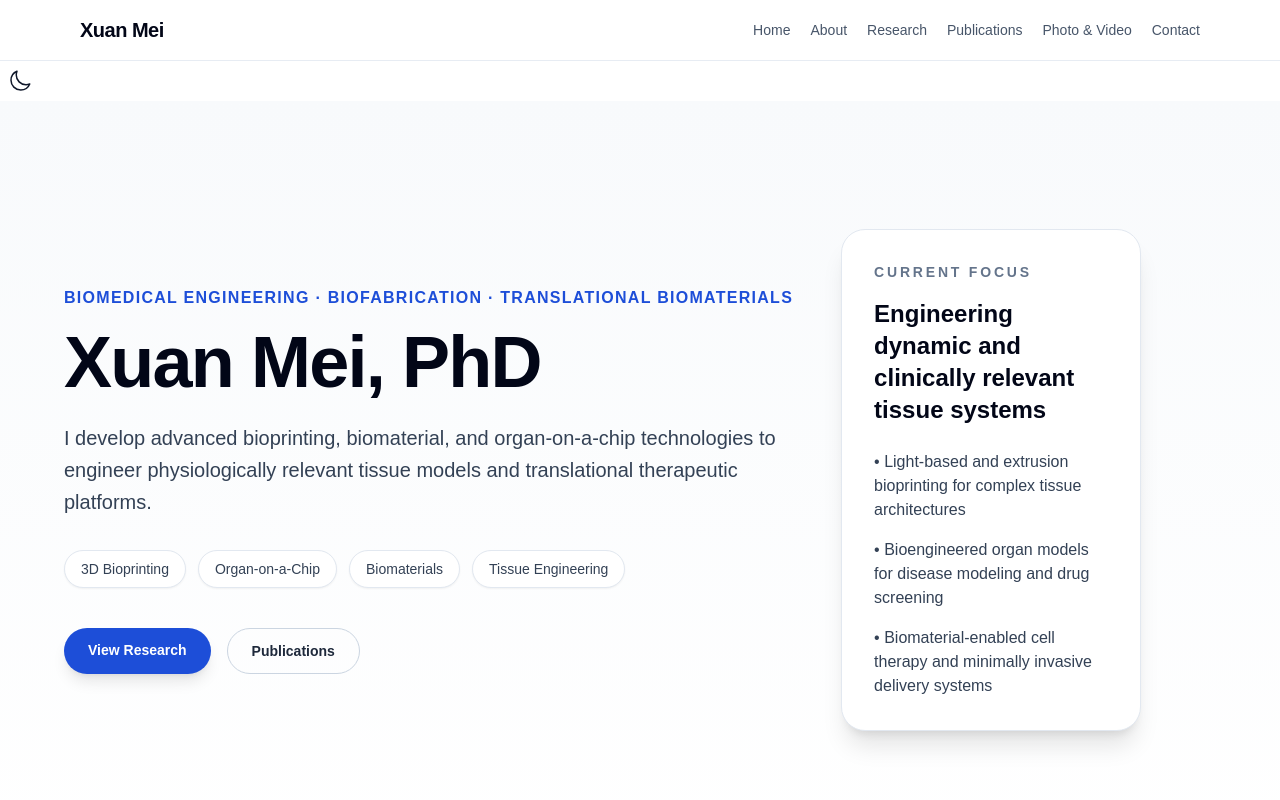
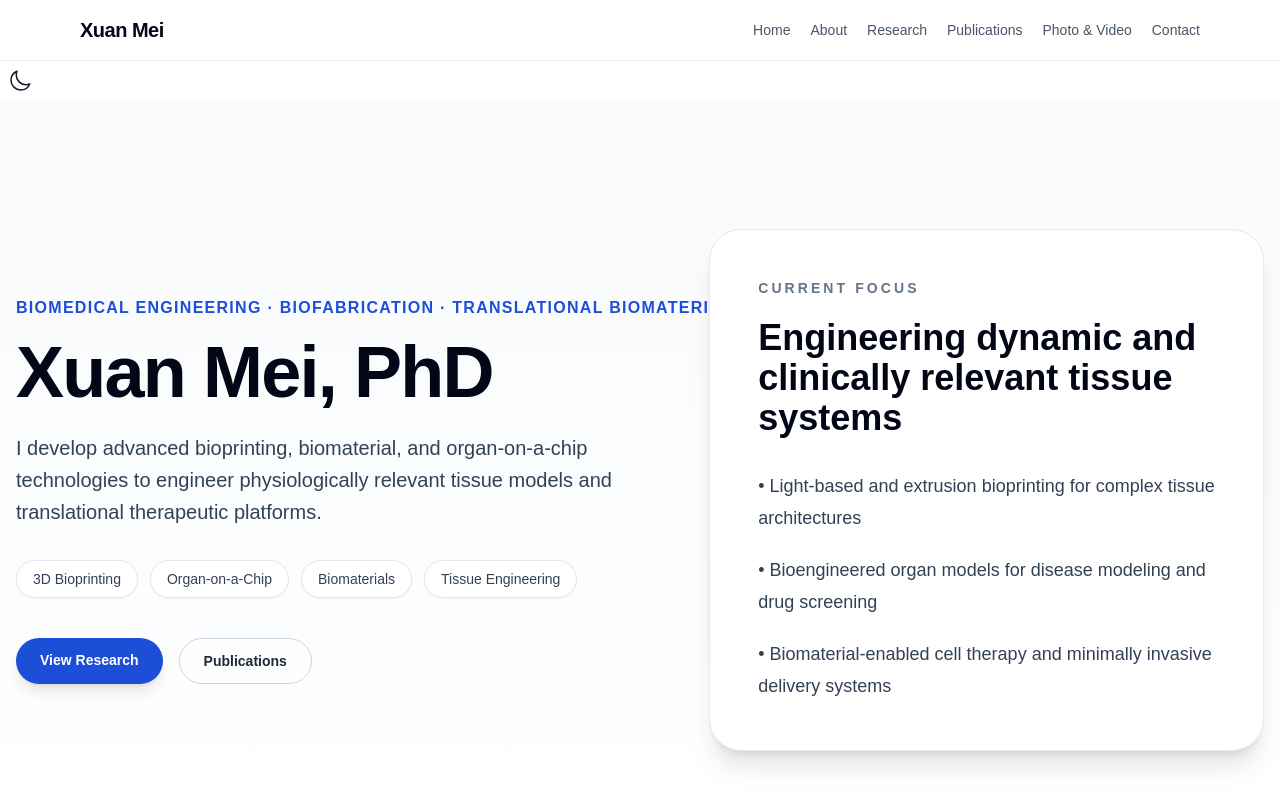
Before and after one commit to mxa911019/xuan-mei-website, a Next.js app: page / in a window 1280 px wide. Shown: the top 800 px of the page. Built offline with nearby package versions, Linux system fonts and the light colour scheme.

Commit message:
Rebalance hero layout and enlarge focus card

```diff
--- a/components/Hero.jsx
+++ b/components/Hero.jsx
@@ -18,7 +18,7 @@ export default function Hero() {
         initial={{ opacity: 0, y: 24 }}
         animate={{ opacity: 1, y: 0 }}
         transition={{ duration: 0.6 }}
-        className="mx-auto grid max-w-6xl items-center gap-12 md:grid-cols-[1.2fr_0.8fr]"
+        className="mx-auto grid max-w-7xl items-center gap-14 lg:grid-cols-[minmax(0,1.05fr)_minmax(460px,0.95fr)] xl:gap-20"
       >
         <div>
           <p className="mb-4 text-xs font-semibold uppercase tracking-[0.08em] text-blue-700 dark:text-blue-300 sm:text-sm md:whitespace-nowrap lg:text-base">
@@ -58,14 +58,14 @@ export default function Hero() {
           </div>
         </div>
 
-        <div className="rounded-3xl border border-slate-200 bg-white p-8 shadow-xl dark:border-slate-800 dark:bg-slate-900">
-          <p className="text-sm font-semibold uppercase tracking-[0.2em] text-slate-500 dark:text-slate-400">
+        <div className="w-full rounded-[2rem] border border-slate-200 bg-white p-8 shadow-xl dark:border-slate-800 dark:bg-slate-900 lg:p-10 xl:p-12">
+          <p className="text-sm font-semibold uppercase tracking-[0.22em] text-slate-500 dark:text-slate-400">
             Current focus
           </p>
-          <h2 className="mt-4 text-2xl font-bold text-slate-950 dark:text-white">
+          <h2 className="mt-5 max-w-xl text-3xl font-bold leading-tight text-slate-950 dark:text-white lg:text-4xl">
             Engineering dynamic and clinically relevant tissue systems
           </h2>
-          <ul className="mt-6 space-y-4 text-slate-700 dark:text-slate-300">
+          <ul className="mt-8 space-y-5 text-lg leading-8 text-slate-700 dark:text-slate-300">
             <li>• Light-based and extrusion bioprinting for complex tissue architectures</li>
             <li>• Bioengineered organ models for disease modeling and drug screening</li>
             <li>• Biomaterial-enabled cell therapy and minimally invasive delivery systems</li>
```
